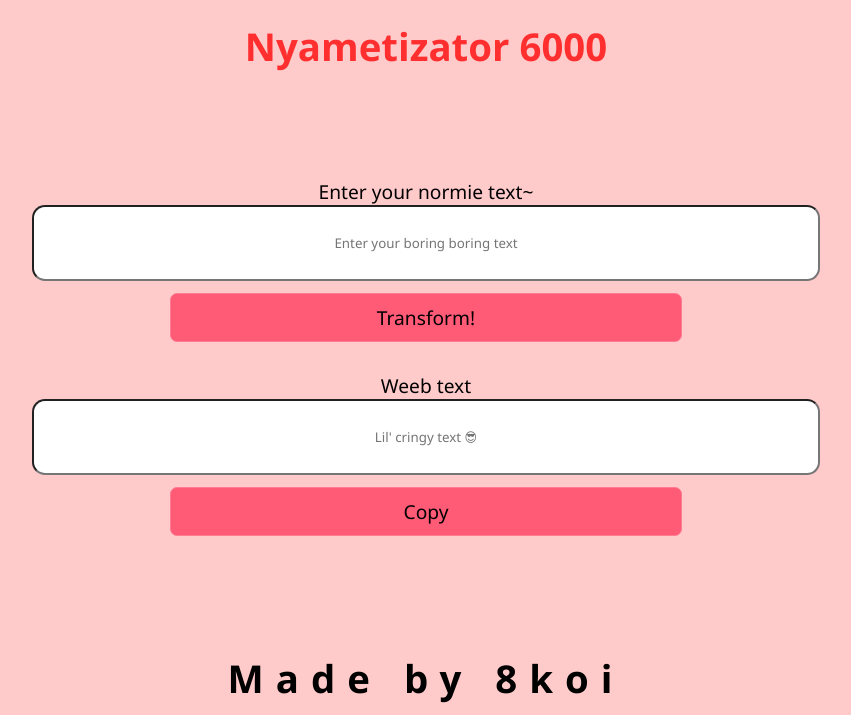
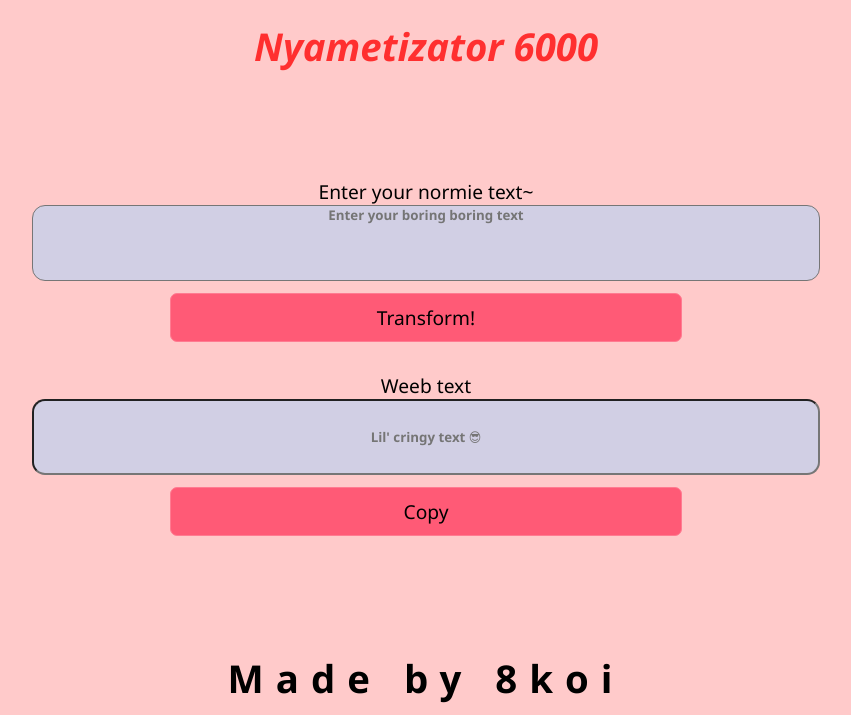
Before and after one commit to Hachikoi-the-creator/Nyametizator, a Flask app: page / in a window 1280 px wide. Shown: the top 715 px of the page, without its empty margins (214-1065 px from the left). Run offline with Flask 2, Linux system fonts and the light colour scheme; some web fonts are replaced.

Commit message:
kinda working whit textarea update

```diff
--- a/app.py
+++ b/app.py
@@ -25,7 +25,7 @@ def word_changer(word):
 def index():
     if request.method == "POST":
         original_text = request.form["original"]
-        print(original_text)
+        print(original_text[:10])
         new_url = word_changer(original_text)
         return render_template(
             "index.html", original_text=original_text, output_text=new_url
--- a/static/css/style.css
+++ b/static/css/style.css
@@ -18,6 +18,8 @@ h1 {
 
 h1 {
   margin: 20px;
+  font-weight: 700;
+  font-style: italic;
   color: rgba(255, 0, 0, 0.767);
 }
 
@@ -29,8 +31,20 @@ body {
 
 input {
   font-family: inherit;
+  background-color: rgba(160, 211, 255, 0.486);
+  color: #000;
+  font-weight: 700;
+  word-wrap: normal;
+  font-family: inherit;
 }
 
+textarea {
+  background-color: rgba(160, 211, 255, 0.486);
+  color: #000;
+  font-weight: 700;
+  font-family: inherit;
+  resize: none;
+}
 /********
 form layout
 ********/
--- a/templates/index.html
+++ b/templates/index.html
@@ -28,14 +28,14 @@
     <form class="sub-text" , method="post">
       <label id="original" for="original">Enter your normie text~</label>
 
-      <input
+      <textarea
         id="original"
         class="entry-field"
         type="text"
         name="original"
         placeholder="Enter your boring boring text"
         value="{{original_text}}"
-      />
+      ></textarea>
 
       <button class="btn" type="submit">Transform!</button>
 
@@ -47,7 +47,7 @@
         type="text"
         placeholder="Lil' cringy text 😎"
         value="{{output_text}}"
-      />
+      ></input>
 
       <span class="btn" id="copy-button">Copy</span>
     </form>
@@ -57,3 +57,4 @@
     </footer>
   </body>
 </html>
+<!-- Lorem ipsum dolor sit amet consectetur adipisicing elit. Iste, sint officia quos eum quaerat doloribus perspiciatis totam tempore, voluptatem consequatur qui animi numquam maxime impedit ipsum voluptatum nam quo sequi? Eveniet animi omnis harum officia ipsa eaque nulla fugiat ut dolor ipsam magnam ea voluptatibus amet beatae, obcaecati odio voluptatum modi dolores est? Cupiditate sit exercitationem commodi, nesciunt repudiandae possimus! -->
```
Also changed, not shown: README.md.
